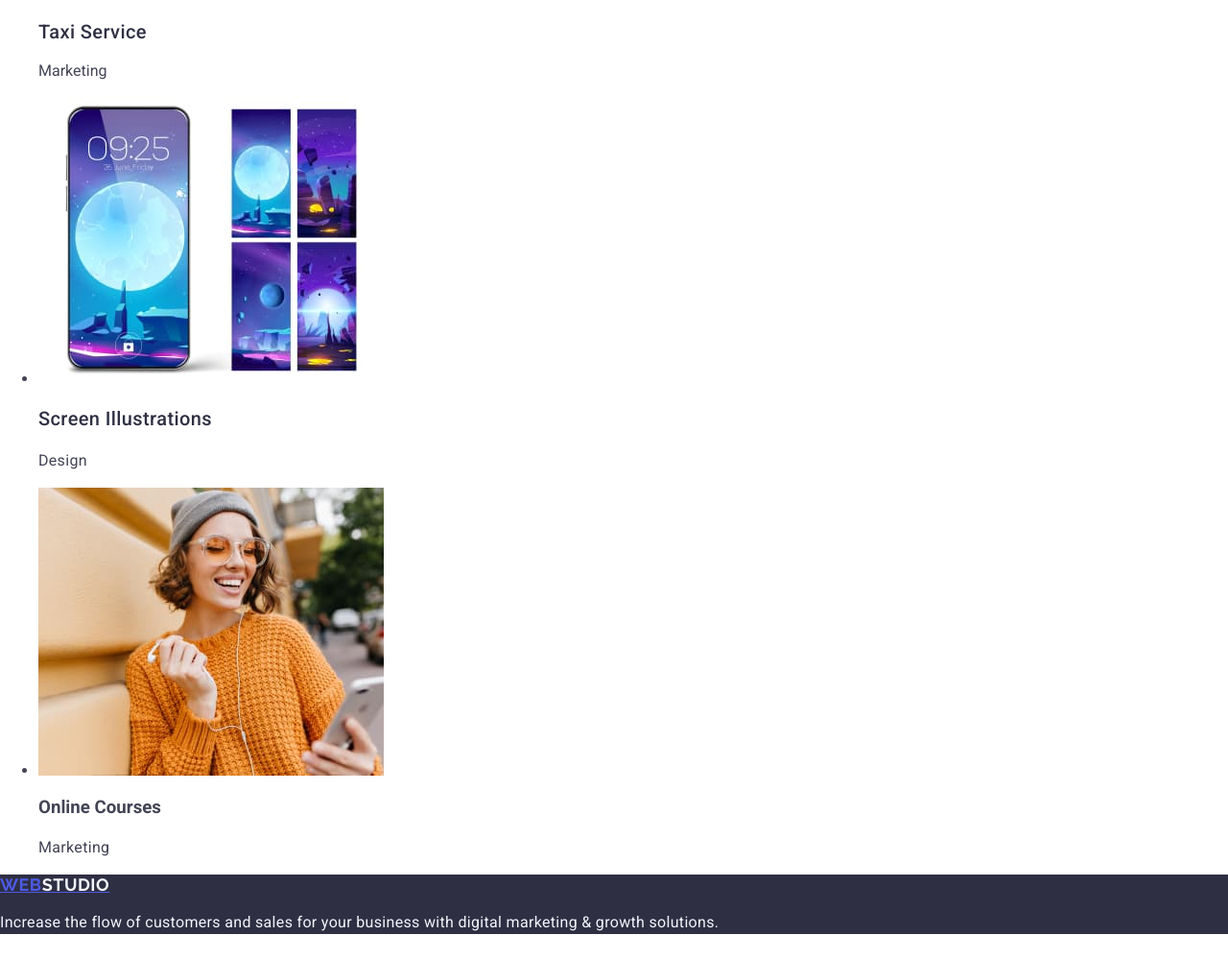
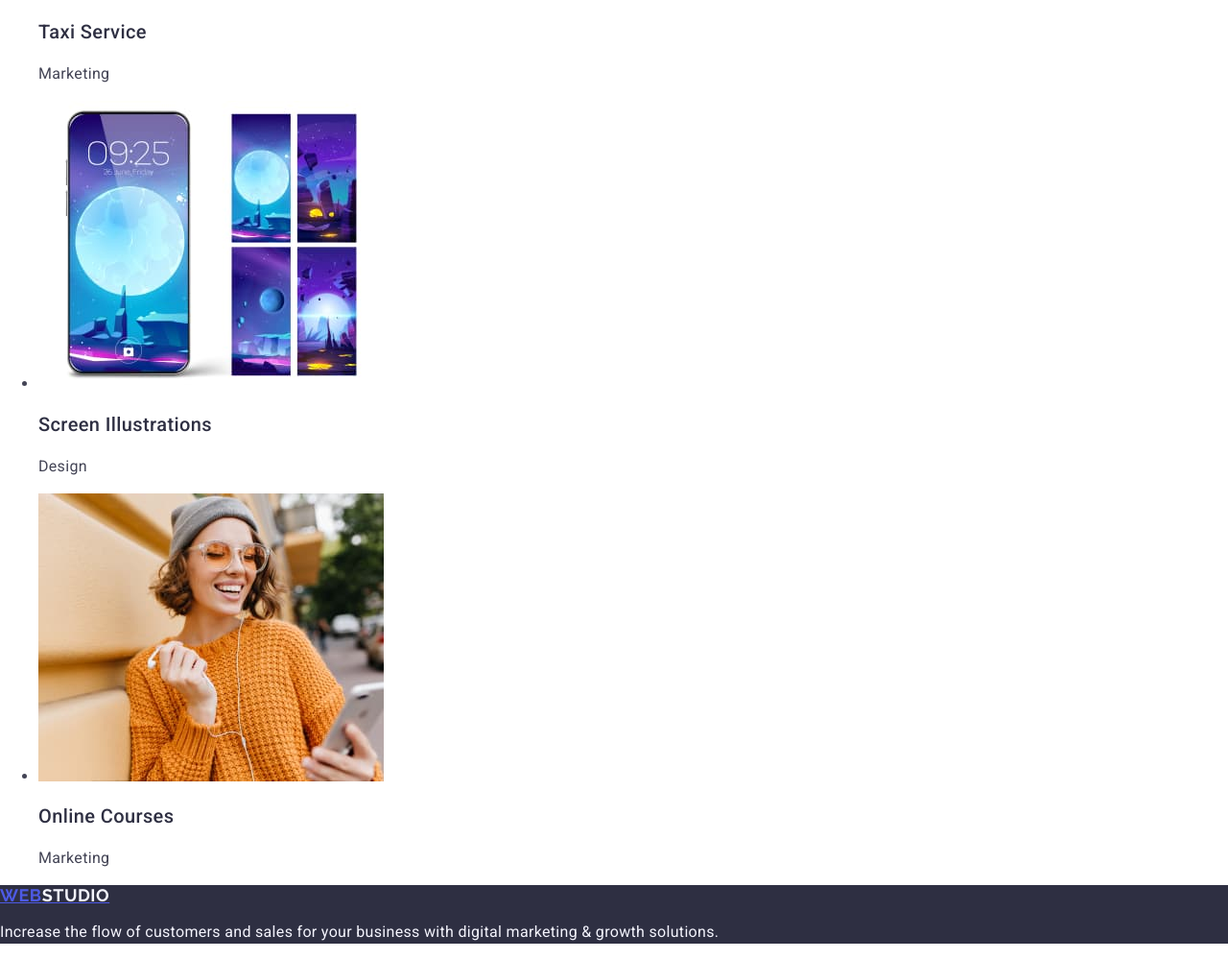
Before and after one commit to Vlad-Kuznetcov/goit-markup-hw-05, a plain HTML site: page index.html in a window 1280 px wide. Shown: the part 3941-4940 px from the top of the page at 96% size. Drawn offline with nearby package versions, Linux system fonts and the light colour scheme.

Commit message:
ezzzzzzyyyyy

```diff
--- a/index.html
+++ b/index.html
@@ -114,6 +114,7 @@
           </li>
         </ul>
       </section>
+      <!-- section 4 -->
       <section class="our-portfolio">
         <h2 class="team-title">Our Portfolio</h2>
         <ul>
@@ -135,7 +136,7 @@
           <li>
             <img src="./images/taxi.jpg" width="360" alt="picture" />
             <h3 class="team-person">Taxi Service</h3>
-            <p>Marketing</p>
+            <p class="team-person-info">Marketing</p>
           </li>
           <li>
             <img src="./images/screen.jpg" width="360" alt="picture" />
@@ -144,7 +145,7 @@
           </li>
           <li>
             <img src="./images/online.jpg" width="360" alt="picture" />
-            <h3>Online Courses</h3>
+            <h3 class="team-person">Online Courses</h3>
             <p class="team-person-info">Marketing</p>
           </li>
         </ul>
```
